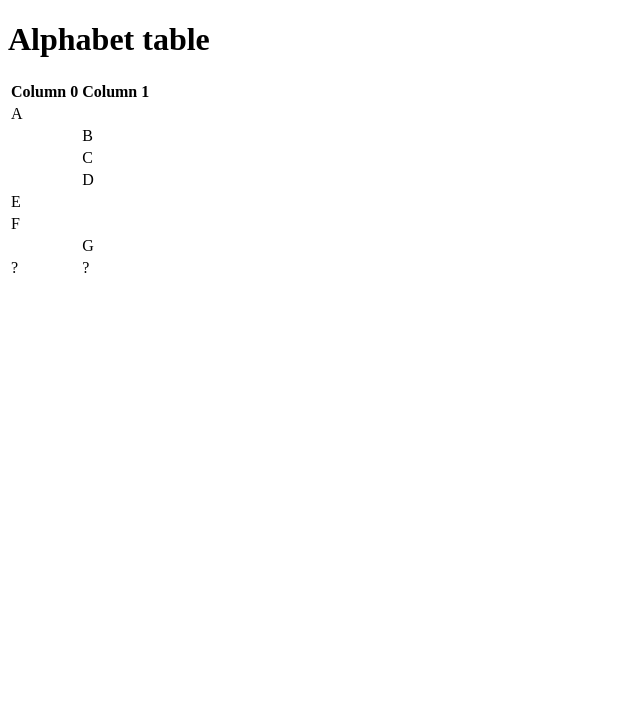
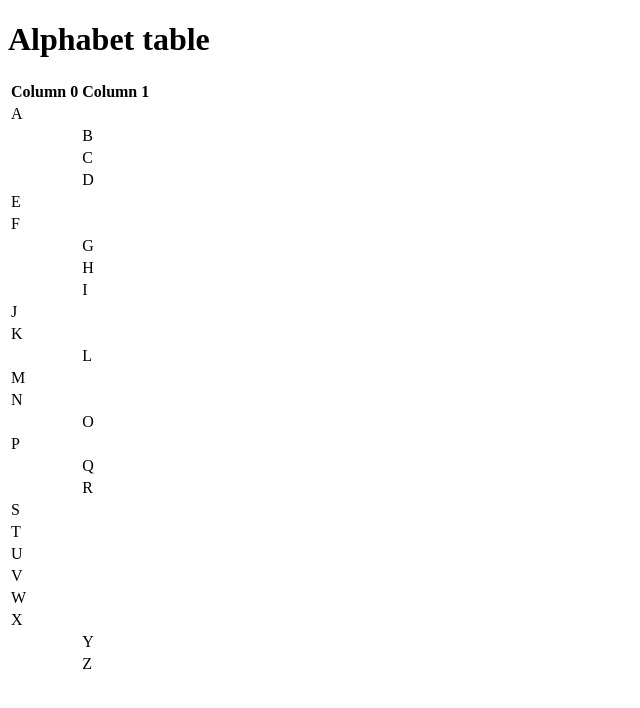
Before and after one commit to comp426-2022-fall/a01-s821y9, a website: page public/index.html in a window 1280 px wide. Shown: the whole page, without its empty margins (0-640 px from the left). Drawn offline with Linux system fonts and the light colour scheme.

Commit message:
update index.html

```diff
--- a/public/index.html
+++ b/public/index.html
@@ -37,7 +37,61 @@
     						<td></td><td>G</td>
   					</tr>
   					<tr>
-    						<td>?</td><td>?</td>
+           					<td></td><td>H</td>
+                                        </tr>
+                                        <tr>
+           					<td></td><td>I</td>
+                                        </tr>
+                                        <tr>
+    						<td>J</td><td></td>
+                                        </tr>
+                                        <tr>
+                                                <td>K</td><td></td>
+                                        </tr>
+                                        <tr>
+                                                <td></td><td>L</td>
+                                        </tr>
+                                        <tr>
+                                                <td>M</td><td></td>
+                                        </tr>
+                                        <tr>
+                                                <td>N</td><td></td>
+                                        </tr>
+                                        <tr>
+                                                <td></td><td>O</td>
+                                        </tr>
+                                        <tr>
+                                                <td>P</td><td></td>
+                                        </tr>
+                                        <tr>
+                                                <td></td><td>Q</td>
+                                        </tr>
+                                        <tr>
+        					<td></td><td>R</td>
+                                        </tr>
+                                        <tr>
+                                                <td>S</td><td></td>
+                                        </tr>
+                                        <tr>
+                                                <td>T</td><td></td>
+                                        </tr>
+                                        <tr>
+                                                <td>U</td><td></td>
+                                        </tr>
+                                        <tr>
+                                                <td>V</td><td></td>
+                                        </tr>
+                                        <tr>
+                                                <td>W</td><td></td>
+                                        </tr>
+                                        <tr>
+                                                <td>X</td><td></td>
+                                        </tr>
+                                        <tr>
+                                                <td></td><td>Y</td>
+                                        </tr>
+                                        <tr>
+					        <td></td><td>Z</td>
   					</tr>
 				</tbody>
 			</table>
```
Also changed, not shown: 1 other file.
